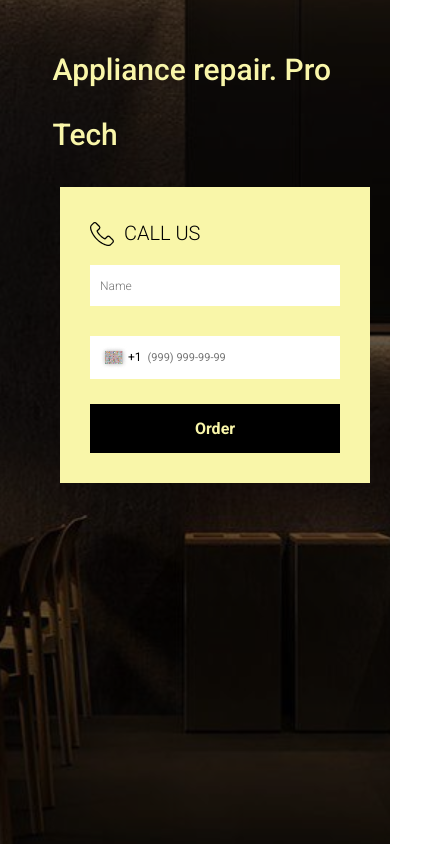
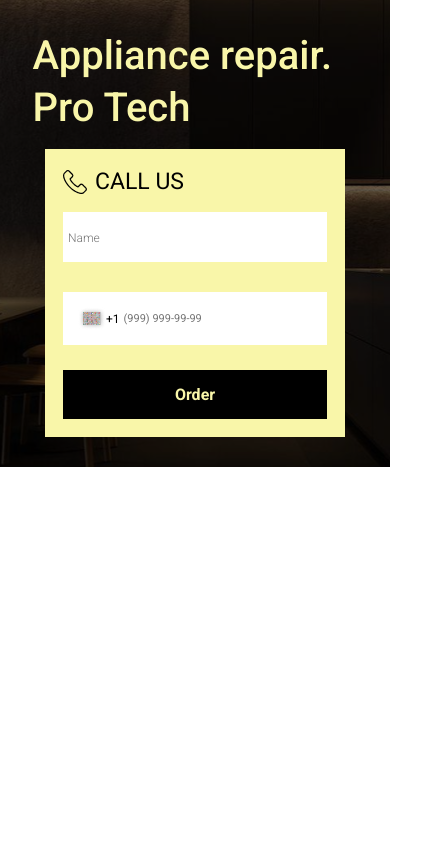
Before and after one commit to elnurruzmanov/Pro-Tech, a React (Create React App) app: page / in a window 390 px wide. Shown: the whole page, 430 px wide, since content can reach past the window. Built offline with nearby package versions, Linux system fonts and the light colour scheme.

Commit message:
I finished Home Responsive

```diff
--- a/src/components/Home/Home.css
+++ b/src/components/Home/Home.css
@@ -154,167 +154,121 @@ input[type="text"] {
   }
 }
 
-@media (max-width:960px){
-  .container{
-    width:930px;
+@media (max-width: 960px) {
+  .container {
+    width: 930px;
   }
 
-  .Home .container{
+  .Home .container {
     padding: 80px 70px;
+  }
+}
+
+@media (max-width: 840px) {
+  .container {
+    width: 730px;
+  }
+
+  .input {
+    width: 100%;
+  }
+}
+
+@media (max-width: 730px) {
+  .container {
+    width: 620px;
+  }
+
+  .Home .container {
+    padding: 60px 50px;
+  }
+
+  .home_title-info {
+    font-weight: 700;
+    font-size: 58px;
+    line-height: 70px;
+  }
+}
+
+@media (max-width: 620px) {
+  .container {
+    width: 510px;
+  }
+
+  .home-form {
+    margin-top: 15px;
   }
 
   .home_title-info {
     font-weight: 600;
-    font-size: 50px;
+    font-size: 48px;
     line-height: 60px;
+    margin-right: 15px;
   }
 
   .home-form {
-    padding: 30px;
-    background-color: #f9f6a9;
-    width: 250px;
+    padding: 18px;
   }
 
-  .input{
-    width:100%
+  .call-us_info {
+    font-weight: 400;
+    font-size: 23px;
+    line-height: 30px;
+    margin-left: 8px;
+  }
+
+  input[type="number"] {
+    -moz-appearance: textfield;
+    font-size: 11px;
+    line-height: 20px;
+  }
+
+  input[type="text"] {
+    font-size: 12px;
+    line-height: 18px;
+  }
+
+  .label-number {
+    margin-right: 4px;
+    font-size: 12px;
+    line-height: 20px;
   }
 }
 
-@media (max-width: 910px) {
+@media (max-width: 520px) {
   .container {
-    width: 830px;
-  }
-}
-
-
-@media (max-width: 880px) {
-  .container {
-    width: 850px;
+    width: 410px;
   }
 
-  .Home{
-    background-size: cover;
+  .Home .container {
+    padding: 30px 50px;
   }
 
-  .Home .container{
-    padding: 37px 60px;
-  }
-
-  .home-info{
-    display: flex;
-    align-items: center;
-    justify-content: center;
-  }
-
-  .home-form {
-    padding: 25px;
-    background-color: #f9f6a9;
-    width: 250px;
-  }
-
-  .home_title-info {
-    font-weight: 500;
-    font-size: 30px;
-    line-height: 40px;
-  }
-
-  .call-us_info{
-    font-weight: 300;
-    font-size: 20px;
-    line-height: 33px;
-  }
-}
-
-@media (max-width: 660px) {
-  .container {
-    width: 630px;
-  }
-
-  .Home .container{
-      height: 500px;
-  }
-
-  .Home{
+  .Home {
     background-size: cover;
-    height: 100vh;
   }
 
   .home-info {
     display: flex;
     align-items: center;
-    flex-direction: column
-  }
-
-  .home_title-info {
-    font-weight: 700;
-    font-size: 68px;
-    line-height: 80px;
-  }
-
-  .home-form{
-    width: 100%;
-    padding: 30px;
-    margin-top: 20px;
-  }
-}
-
-@media (max-width: 560px) {
-  .container {
-    width:530px;
+    flex-direction: column;
   }
 
   .home_title-info {
     font-weight: 500;
-    font-size: 30px;
-    line-height: 65px;
-
-    /* margin-left: 25px; */
+    font-size: 40px;
+    line-height: 52px;
+    margin-right: 15px;
   }
-
-  .home-form{
-    width: 100%;
-    margin-top: 20px;
-  }
-
-  input[type="number"] {
-  -moz-appearance: textfield;
-  font-size: 15px;
 }
 
-input[type="text"] {
-  font-size: 16px;
-}
-
-.label{
-  padding: 10px;
-}
-
-.label-img{
-  margin-left:0px;
-}
-
-input[type="number"] {
-  -moz-appearance: textfield;
-  font-size: 11px;
-}
-
-input[type="text"] {
-  font-size: 12px;
-}
-
-.label-number {
-  font-size: 12px;
-}
-
-}
-
-@media (max-width: 460px) {
+@media (max-width: 420px) {
   .container {
-    width:430px;
+    width: 310px;
   }
 }
-@media (max-width: 360px) {
+@media (max-width: 330px) {
   .container {
-    width:330px;
+    width: 220px;
   }
 }
```
